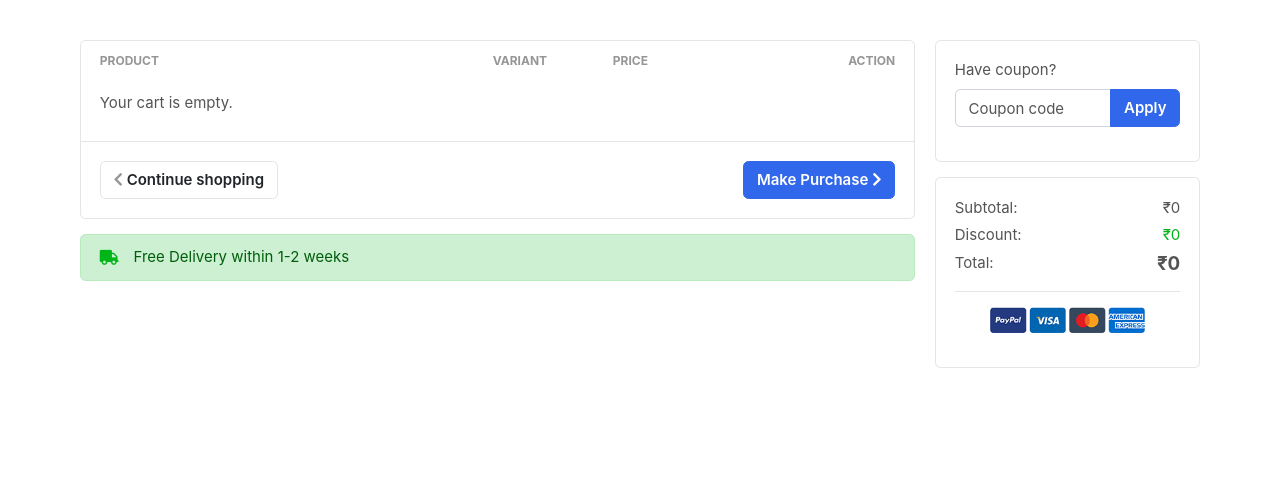
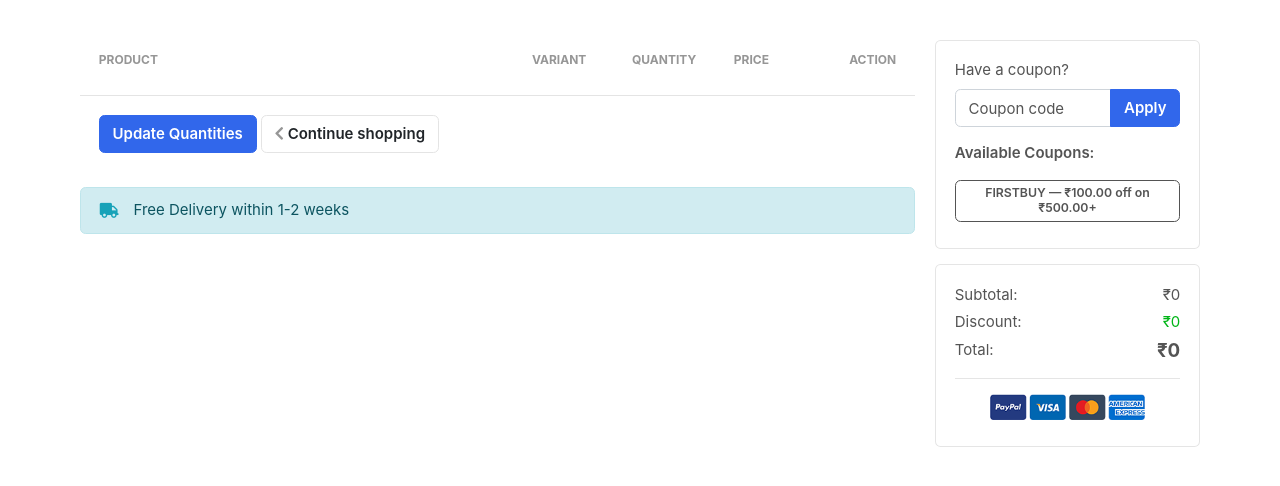
Before and after one commit to lucifer01430/Ecommerce, a Django app: page /accounts/cart/ in a window 1280 px wide. Shown: the part 117-603 px from the top of the page. Run offline with Django 5.2, Linux system fonts and the light colour scheme; a user stored in the database is signed in; data comes from the database, SQL or seed files in the repository; both versions use the stored data as it was after the commit; lists and menus that the app fills with data are empty; some web fonts are replaced.

Commit message:
Update the all things from the video just payment gateway is pending

```diff
--- a/accounts/models.py
+++ b/accounts/models.py
@@ -48,6 +48,7 @@
     product = models.ForeignKey(Product, on_delete=models.SET_NULL, related_name='cart_items', null=True, blank=True)
     color_variant = models.ForeignKey(ColorVariant, on_delete=models.SET_NULL, null=True, blank=True)
     size_variant = models.ForeignKey(SizeVariant, on_delete=models.SET_NULL, null=True, blank=True)
+    quantity = models.PositiveIntegerField(default=1)  # ✅ NEW FIELD
 
     def __str__(self):
         return f"{self.product} in {self.cart}"
@@ -60,7 +61,7 @@
             price.append(self.color_variant.price)
         if self.size_variant:
             price.append(self.size_variant.price)
-        return sum(price)
+        return sum(price) * self.quantity  # ✅ Total = unit_price * quantity
 
 @receiver(post_save, sender=User)
 def send_email_token(sender, instance, created, **kwargs):
--- a/accounts/urls.py
+++ b/accounts/urls.py
@@ -1,6 +1,8 @@
 from django.urls import path
-from accounts.views import login_page, register_page, activate_email, cart, add_to_cart, remove_cart
-#from products.views import cart,
+from accounts.views import (
+    login_page, register_page, activate_email, cart, add_to_cart,
+    remove_cart, update_cart_quantities  # ✅ added here
+)
 
 urlpatterns = [
     path('login/', login_page, name='login'),
@@ -9,4 +11,5 @@
     path('cart/', cart, name='cart'),
     path('add_to_cart/<uid>/', add_to_cart, name='add_to_cart'),
     path('remove_cart/<cart_item_uid>/', remove_cart, name='remove_cart'),
+    path('update_cart_quantities/', update_cart_quantities, name='update_cart_quantities'),  # ✅ added here
 ]
--- a/accounts/views.py
+++ b/accounts/views.py
@@ -6,6 +6,7 @@
 from .models import Profile, Cart, CartItems
 from products.models import Product, SizeVariant, Coupon
 import uuid
+from django.views.decorators.http import require_POST
 
 
 # User Registration View
@@ -110,7 +111,6 @@
 
     return HttpResponseRedirect(request.META.get('HTTP_REFERER'))
 
-# Cart Page View (with coupon apply/remove and breakdown)
 def cart(request):
     if not request.user.is_authenticated:
         return redirect('login')
@@ -118,32 +118,37 @@
     cart_obj = Cart.objects.filter(user=request.user, is_paid=False).first()
     cart_items = cart_obj.cart_items.all() if cart_obj else []
 
-    # Remove coupon if remove_coupon param is set
+    # Remove coupon if requested
     if request.GET.get('remove_coupon') == 'true' and cart_obj:
         cart_obj.coupon = None
         cart_obj.save()
         messages.success(request, "Coupon removed successfully!")
         return HttpResponseRedirect(request.META.get('HTTP_REFERER'))
 
-    # Apply coupon if POST method (coupon apply form)
+    # Apply coupon logic
     if request.method == 'POST':
         coupon_code = request.POST.get('coupon')
-        coupon_obj = Coupon.objects.filter(coupon_code__iexact=coupon_code).first()
+        coupon_obj = Coupon.objects.filter(coupon_code__iexact=coupon_code, is_expired=False).first()
 
         if not coupon_obj:
             messages.warning(request, "Invalid coupon code!")
             return HttpResponseRedirect(request.META.get('HTTP_REFERER'))
 
         if cart_obj.coupon:
-            messages.warning(request, "Coupon already applied!")
+            messages.warning(request, "A coupon is already applied.")
+            return HttpResponseRedirect(request.META.get('HTTP_REFERER'))
+
+        subtotal = sum([item.get_product_price() for item in cart_items])
+        if subtotal < coupon_obj.minimum_amount:
+            messages.warning(request, f"Coupon '{coupon_obj.coupon_code}' applicable on orders above ₹{coupon_obj.minimum_amount}.")
             return HttpResponseRedirect(request.META.get('HTTP_REFERER'))
 
         cart_obj.coupon = coupon_obj
         cart_obj.save()
-        messages.success(request, "Coupon applied successfully!")
+        messages.success(request, f"Coupon '{coupon_obj.coupon_code}' applied successfully!")
         return HttpResponseRedirect(request.META.get('HTTP_REFERER'))
 
-    # Compute subtotal (without coupon discount)
+    # Pricing calculation
     subtotal = sum([item.get_product_price() for item in cart_items])
     discount = 0
     if cart_obj and cart_obj.coupon:
@@ -151,11 +156,32 @@
             discount = cart_obj.coupon.discount_price
     final_total = subtotal - discount
 
+    # All active coupons for suggestion
+    active_coupons = Coupon.objects.filter(is_expired=False)
+
     context = {
         'cart': cart_obj,
         'cart_items': cart_items,
         'subtotal': subtotal,
         'discount': discount,
         'total_price': final_total,
+        'available_coupons': active_coupons,
     }
     return render(request, 'accounts/cart.html', context)
+
+@require_POST
+def update_cart_quantities(request):
+    for key, value in request.POST.items():
+        if key.startswith('quantity_'):
+            try:
+                cart_item_id = key.split('quantity_')[1]
+                cart_item = CartItems.objects.get(uid=cart_item_id)
+                quantity = int(value)
+                if quantity > 0:
+                    cart_item.quantity = quantity
+                    cart_item.save()
+            except:
+                pass  # Handle errors silently for now
+
+    messages.success(request, "Cart quantities updated.")
+    return redirect('cart')
--- a/templates/accounts/cart.html
+++ b/templates/accounts/cart.html
@@ -5,15 +5,19 @@
 <section class="section-content padding-y">
   <div class="container">
     <div class="row">
+
+      <!-- Cart Items Section -->
       <main class="col-md-9">
-        <div class="card">
+        <form method="POST" action="{% url 'update_cart_quantities' %}">
+          {% csrf_token %}
           <table class="table table-borderless table-shopping-cart">
             <thead class="text-muted">
               <tr class="small text-uppercase">
-                <th scope="col">Product</th>
-                <th scope="col" width="120">Variant</th>
-                <th scope="col" width="120">Price</th>
-                <th scope="col" class="text-right" width="200">Action</th>
+                <th>Product</th>
+                <th width="100">Variant</th>
+                <th width="100">Quantity</th> <!-- ✅ New Column -->
+                <th width="100">Price</th>
+                <th width="100" class="text-right">Action</th>
               </tr>
             </thead>
             <tbody>
@@ -31,50 +35,43 @@
                   </figure>
                 </td>
                 <td>
-                  <p class="small text-muted">
-                    {% if item.size_variant %}Size: {{ item.size_variant.size_name }}{% endif %}
-                    {% if item.color_variant %}<br>Color: {{ item.color_variant.color_name }}{% endif %}
-                  </p>
+                  {% if item.size_variant %}Size: {{ item.size_variant.size_name }}<br>{% endif %}
+                  {% if item.color_variant %}Color: {{ item.color_variant.color_name }}{% endif %}
                 </td>
                 <td>
-                  <div class="price-wrap">
-                    <var class="price">₹{{ item.get_product_price }}</var>
-                  </div>
+                  <input type="number" name="quantity_{{ item.uid }}" value="{{ item.quantity }}" min="1" class="form-control form-control-sm" style="width: 70px;">
+                </td>
+                <td>
+                  ₹{{ item.get_product_price }}
                 </td>
                 <td class="text-right">
-                  <a href="{% url 'remove_cart' item.uid %}" class="btn btn-light">Remove</a>
+                  <a href="{% url 'remove_cart' item.uid %}" class="btn btn-outline-danger btn-sm">Remove</a>
                 </td>
-              </tr>
-              {% empty %}
-              <tr>
-                <td colspan="4">Your cart is empty.</td>
               </tr>
               {% endfor %}
             </tbody>
           </table>
+          <div class="card-body border-top">
+            <button type="submit" class="btn btn-primary">Update Quantities</button>
+            <a href="/" class="btn btn-light"> <i class="fa fa-chevron-left"></i> Continue shopping</a>
+          </div>
+        </form>
 
-          <div class="card-body border-top">
-            <a href="#" class="btn btn-primary float-md-right">Make Purchase <i class="fa fa-chevron-right"></i></a>
-            <a href="/" class="btn btn-light"><i class="fa fa-chevron-left"></i> Continue shopping</a>
-          </div>
-        </div>
 
-        <div class="alert alert-success mt-3">
-          <p class="icontext">
-            <i class="icon text-success fa fa-truck"></i> Free Delivery within 1-2 weeks
-          </p>
+        <div class="alert alert-info mt-3">
+          <p class="icontext"><i class="icon text-info fa fa-truck"></i> Free Delivery within 1-2 weeks</p>
         </div>
       </main>
 
+      <!-- Coupon + Price Summary -->
       <aside class="col-md-3">
-        <!-- Coupon Form -->
         <div class="card mb-3">
           <div class="card-body">
-            <form method="POST" action="#">
+            <form method="POST" action="">
               {% include 'base/alert.html' %}
               {% csrf_token %}
               <div class="form-group">
-                <label>Have coupon?</label>
+                <label>Have a coupon?</label>
                 <div class="input-group">
                   <input type="text" class="form-control" name="coupon" placeholder="Coupon code">
                   <span class="input-group-append">
@@ -83,16 +80,33 @@
                 </div>
               </div>
             </form>
+
             {% if cart and cart.coupon %}
-              <p class="text-success">
-                Coupon "<strong>{{ cart.coupon.coupon_code }}</strong>" applied.
-                <a href="?remove_coupon=true" class="text-danger ml-2">[Remove]</a>
-              </p>
+            <div class="border rounded shadow-sm p-3 text-center bg-light">
+              <p class="text-success font-weight-bold mb-1">Coupon Applied:</p>
+              <span class="badge badge-success px-3 py-1 mb-2">{{ cart.coupon.coupon_code|upper }}</span>
+              <p class="text-muted mb-2" style="font-size: 14px;">You saved ₹{{ cart.coupon.discount_price }} on this order.</p>
+              <a href="?remove_coupon=true" class="btn btn-outline-danger btn-sm">
+                <i class="fa fa-times mr-1"></i> Remove
+              </a>
+            </div>
+            {% elif available_coupons %}
+            <div class="mt-3">
+              <p class="font-weight-bold">Available Coupons:</p>
+              {% for c in available_coupons %}
+              <form method="POST" class="d-inline">
+                {% csrf_token %}
+                <input type="hidden" name="coupon" value="{{ c.coupon_code }}">
+                <button type="submit" class="btn btn-outline-secondary btn-sm mb-2">
+                  {{ c.coupon_code }} — ₹{{ c.discount_price }} off on ₹{{ c.minimum_amount }}+
+                </button>
+              </form>
+              {% endfor %}
+            </div>
             {% endif %}
           </div>
         </div>
 
-        <!-- Price Summary -->
         <div class="card">
           <div class="card-body">
             <dl class="dlist-align">
@@ -103,9 +117,9 @@
               <dt>Discount:</dt>
               <dd class="text-right text-success">
                 {% if discount > 0 %}
-                  - ₹{{ discount }}
+                - ₹{{ discount }}
                 {% else %}
-                  ₹0
+                ₹0
                 {% endif %}
               </dd>
             </dl>
@@ -114,12 +128,13 @@
               <dd class="text-right h5"><strong>₹{{ total_price }}</strong></dd>
             </dl>
             <hr>
-            <p class="text-center mb-3">
+            <p class="text-center mb-2">
               <img src="{% static 'images/misc/payments.png' %}" height="26" alt="payments" />
             </p>
           </div>
         </div>
       </aside>
+
     </div>
   </div>
 </section>
```
Also changed, not shown: accounts/migrations/0004_cartitems_quantity.py (added), db.sqlite3.
